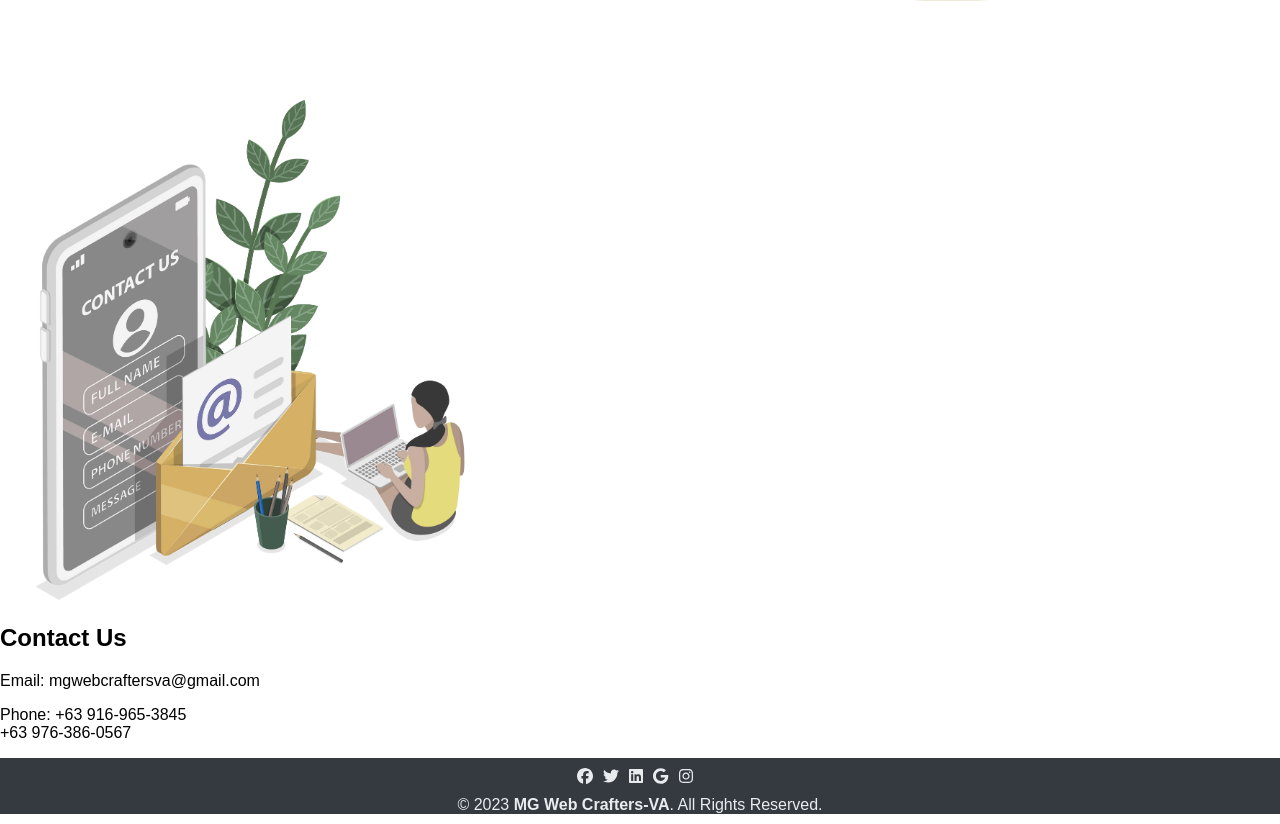
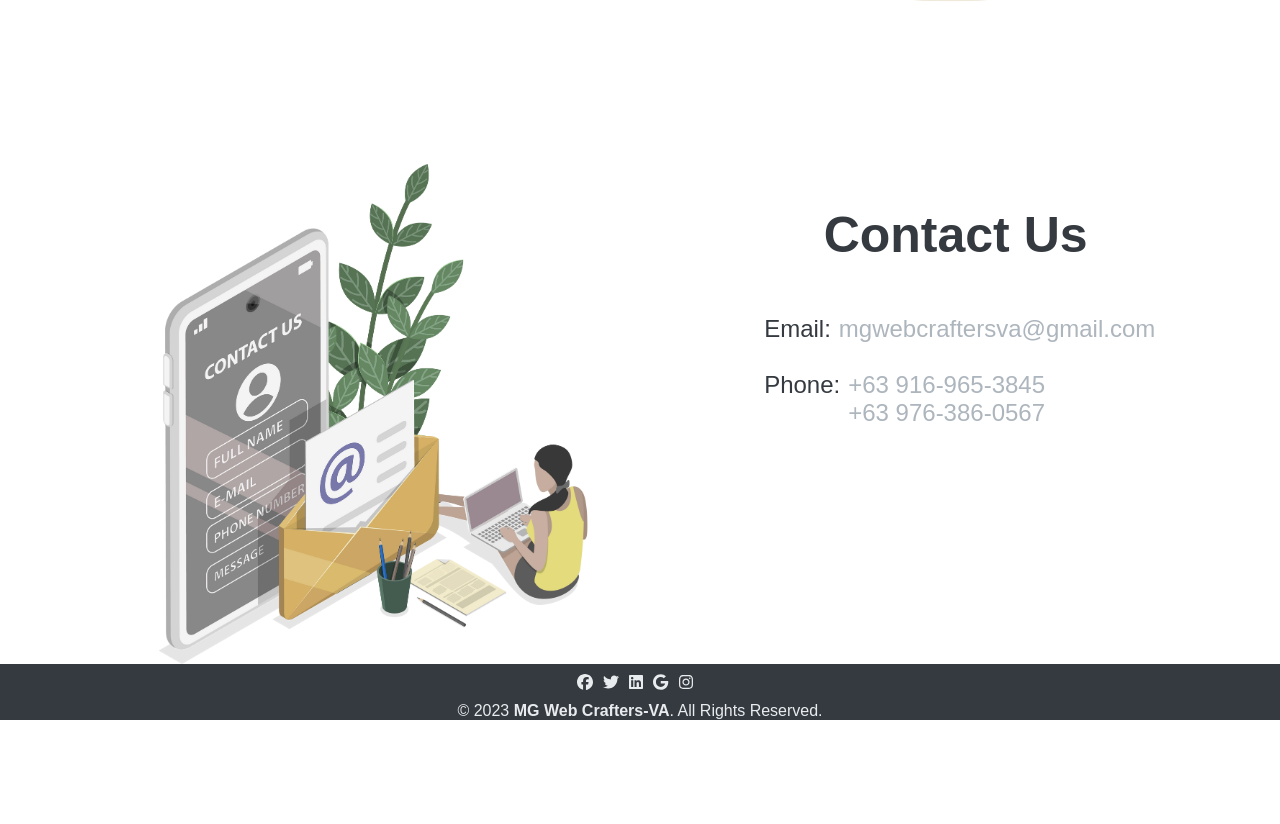
Before and after one commit to mikorecare/mg-web-crafters-landing-page, a React (Vite) app: page / in a window 1280 px wide. Shown: the part 1817-2641 px from the top of the page. After the commit the page ends 2547 px from the top, so only its background shows below. Built offline with nearby package versions, Linux system fonts and the light colour scheme; a web font is replaced by a local one.

Commit message:
FEAT: Added CSS to contact us component

```diff
--- a/src/styles/home-content.css
+++ b/src/styles/home-content.css
@@ -151,3 +151,37 @@
     flex-direction: row; */
     display: flex;
 }
+
+/* CONTACT US=============== */
+
+.contact-us{
+    z-index: 3;
+    color: var(--brand-color-darkgrey);
+    margin-top:5%;
+}
+
+.contact-us .contact-us-title{
+    font-size:50px;
+    text-align: center;
+    margin-left:2%;
+    margin-bottom:none;
+}
+.contact-us-content{
+    display: flex;
+    justify-content: space-evenly;
+}
+.contact-us-email, .contact-us-phone {
+    align-self: center;
+    width:90%;
+    font-size: 24px;
+    margin:2%;
+    text-align: center;
+    padding:10px;
+    /* margin: none;
+    flex-direction: row; */
+    display: flex;
+}
+.contact-us-info{
+    margin-left:8px;
+    color:var(--brand-color-darkerwhite)
+}
```
